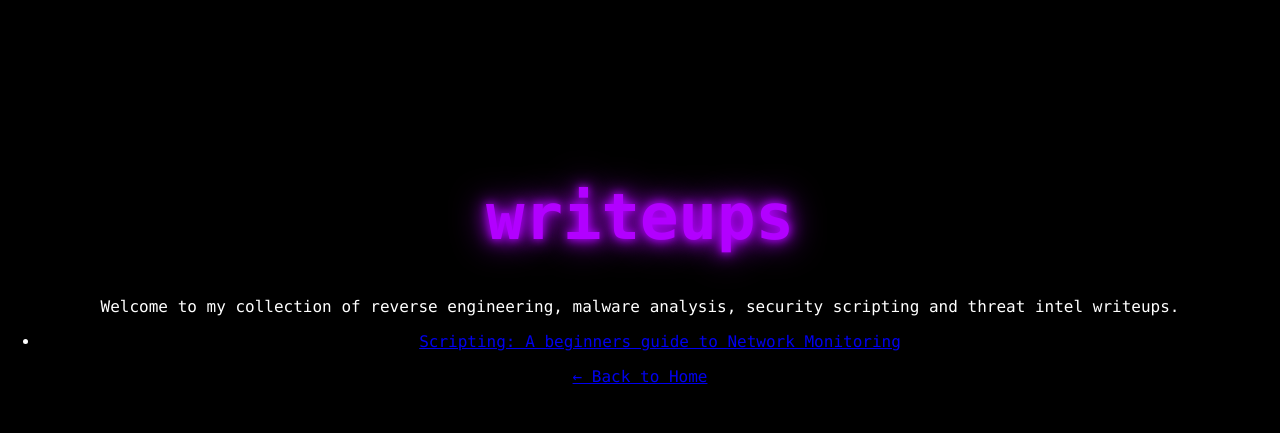
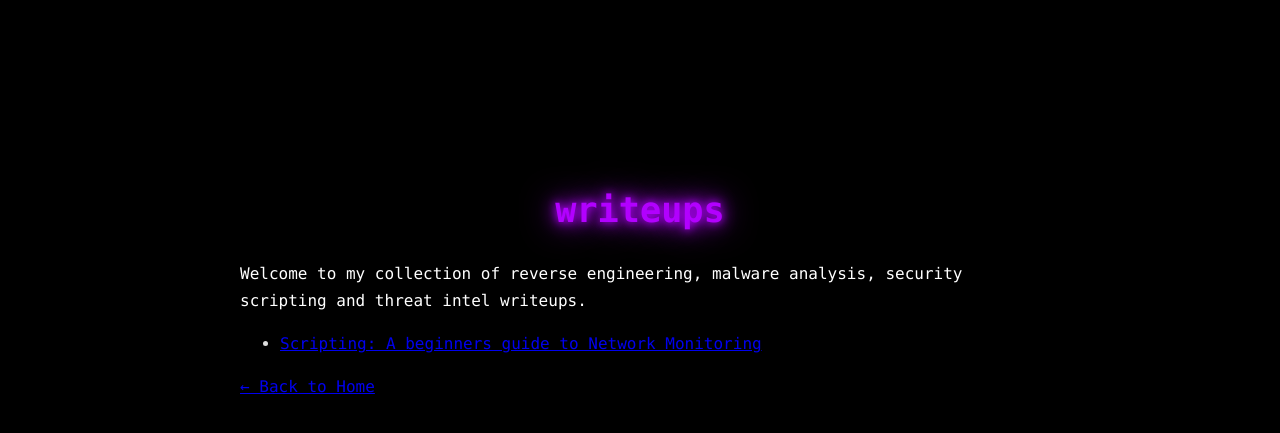
Before and after one commit to 0xhtw/0xhtw.github.io, a Jekyll site: the page built from writeups/index.md, in a window 1280 px wide. Shown: the top 433 px of the page. Built offline with Jekyll 4.4.1, drawn with Linux system fonts in a browser that asks for light colours.

Commit message:
Update style.css

```diff
--- a/assets/css/style.css
+++ b/assets/css/style.css
@@ -81,3 +81,62 @@ nav a:hover {
   opacity: 0;
   animation: fadeInNeon 2s ease-in forwards, neonPulse 3s infinite alternate;
 }
+
+/* ========== Writeup Page Styling ========== */
+
+/* Wrap all markdown content */
+.writeup-content {
+  max-width: 800px;       /* keep text in a readable column */
+  margin: 50px auto;      /* center block, not text */
+  padding: 0 20px;        /* breathing room on sides */
+  text-align: left;       /* no more centered paragraphs */
+  line-height: 1.7;       /* better readability */
+  font-size: 1rem;
+  color: #ddd;
+}
+
+/* Headings inside writeups */
+.writeup-content h1 {
+  font-size: 2.2rem;
+  margin-bottom: 20px;
+  text-align: center; /* keep main title centered */
+}
+
+.writeup-content h2 {
+  font-size: 1.6rem;
+  margin-top: 30px;
+  margin-bottom: 15px;
+  color: #b200ff; /* neon purple for consistency */
+  text-align: left;
+}
+
+/* Paragraphs */
+.writeup-content p {
+  margin-bottom: 15px;
+}
+
+/* Code blocks */
+.writeup-content pre {
+  background: #111;       /* dark background */
+  color: #0f0;            /* green terminal style */
+  padding: 10px 15px;
+  border-radius: 6px;
+  font-family: "Lucida Console", Monaco, monospace;
+  font-size: 0.95rem;
+  overflow-x: auto;       /* scroll if too wide */
+  text-align: left;
+}
+
+/* Inline code */
+.writeup-content code {
+  background: #222;
+  color: #0f0;
+  padding: 2px 5px;
+  border-radius: 4px;
+  font-size: 0.95rem;
+}
+
+/* Remove duplicate giant title */
+header h1, .post-title {
+  display: none; /* hides Jekyll/Theme-injected title if duplicated */
+}
```
